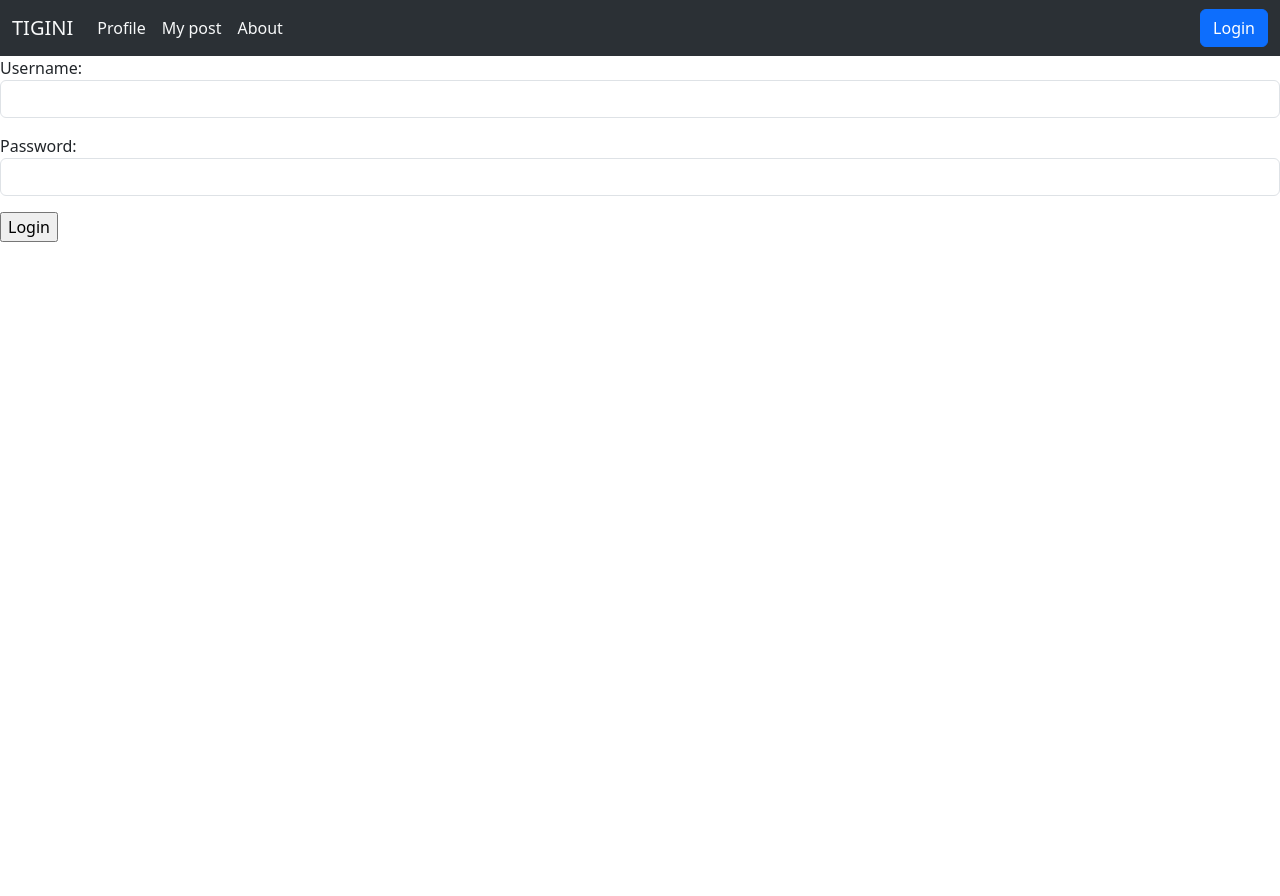
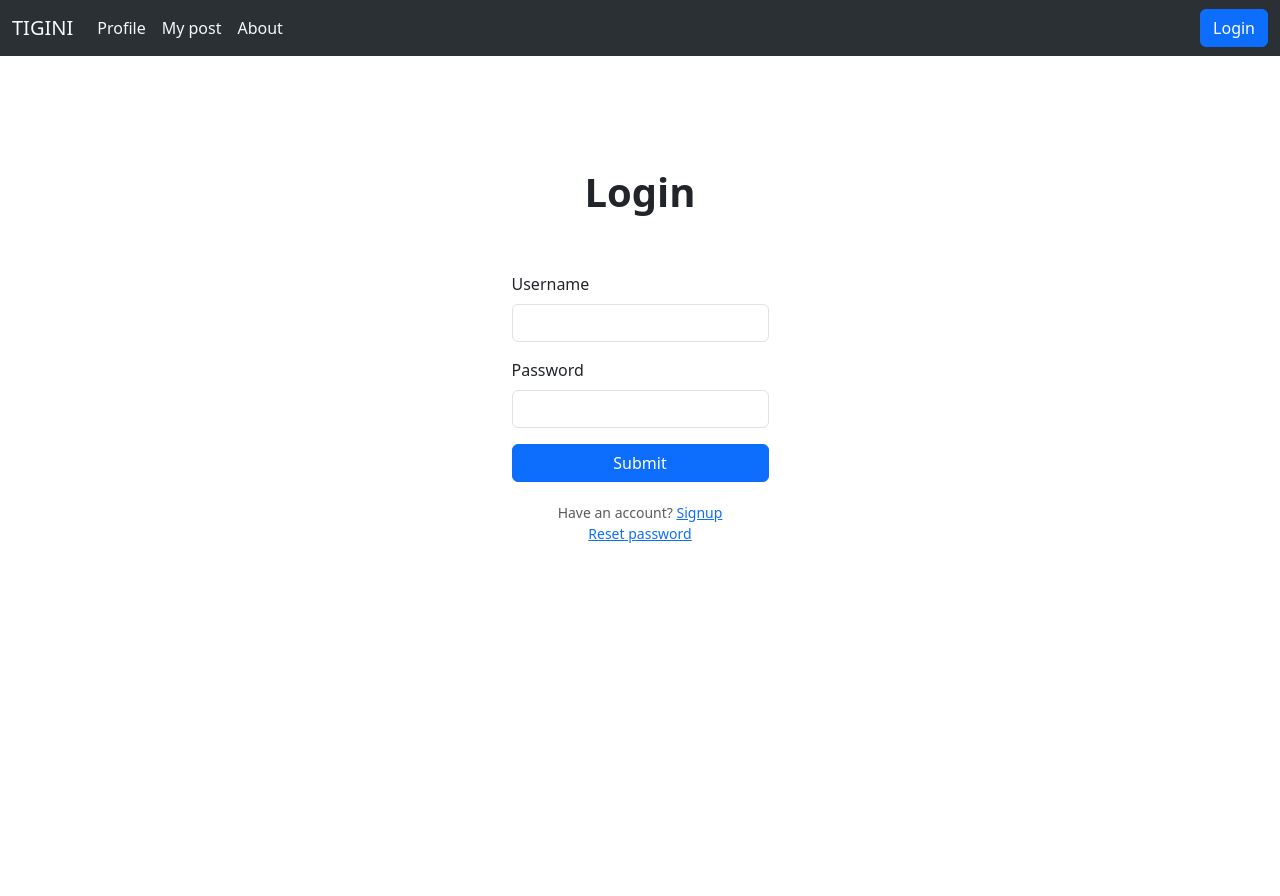
Before and after one commit to Schleidens/tigini, a Django app: page /login in a window 1280 px wide. Shown: the top 896 px of the page. Run offline with Django 4.2, Linux system fonts and the light colour scheme; some libraries are stand-ins or nearby versions.

Commit message:
custom all fields with bootstrap and design the template

```diff
--- a/authentication/templates/user_login_view.html
+++ b/authentication/templates/user_login_view.html
@@ -2,15 +2,51 @@
 
 {% block content %}
 
-    <form method="post">
-        {{ form.as_p }}
+    <form method="post" class="h-75">
         {% csrf_token %}
 
-       <div>
-        {{ message }}
-       </div>
+        <div class="d-flex flex-column justify-content-center align-items-center h-100">
 
-        <input type="submit" value="Login">
+            <div class="mb-5">
+                <h1 class="fw-bold">
+                    Login
+                </h1>
+            </div>
+
+            <div class="">
+                <div class="mb-3">
+                    <label for="exampleInputEmail1" class="form-label">
+                         {{ form.username.label}}
+                    </label>
+                    {{ form.username }}
+                  </div>
+                  <div class="mb-3">
+                    <label for="exampleInputPassword1" class="form-label">
+                         {{ form.password.label }}
+                    </label>
+                    {{ form.password }}
+                  </div>
+
+                  {% if message %}
+                  <div class="alert alert-warning alert-dismissible fade show" role="alert">
+                    {{ message }}
+                    <button type="button" class="btn-close" data-bs-dismiss="alert" aria-label="Close"></button>
+                  </div>
+                  {% endif %}
+
+
+                  <button type="submit" class="btn btn-primary w-100 mb-3">Submit</button>
+
+                  <div class="form-text text-center" id="basic-addon4">
+                    Have an account? <a href="{% url 'signup' %}">Signup</a>
+                        <br />
+                    <a href="#">Reset password</a>
+                  </div>
+            </div>
+
+
+        </div>
+
     </form>
 
 {% endblock content %}
```
